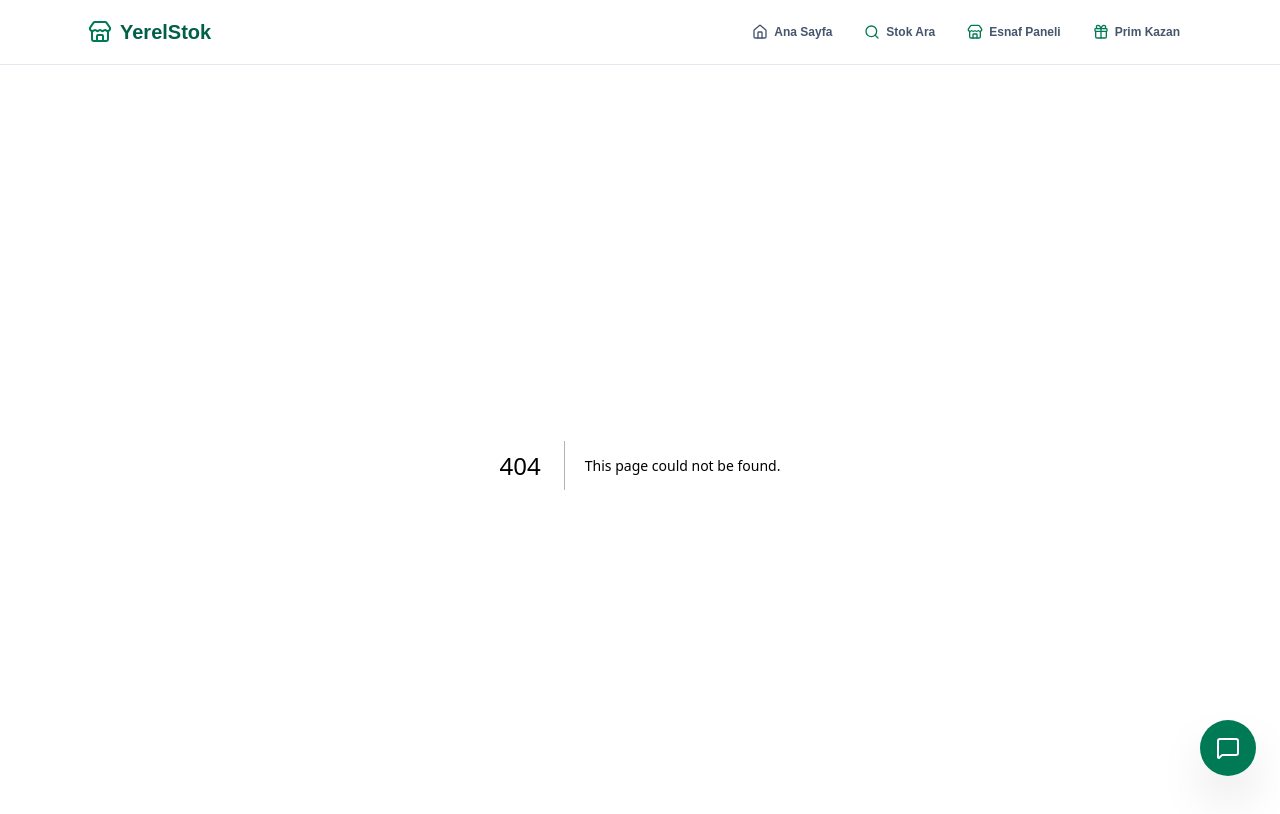
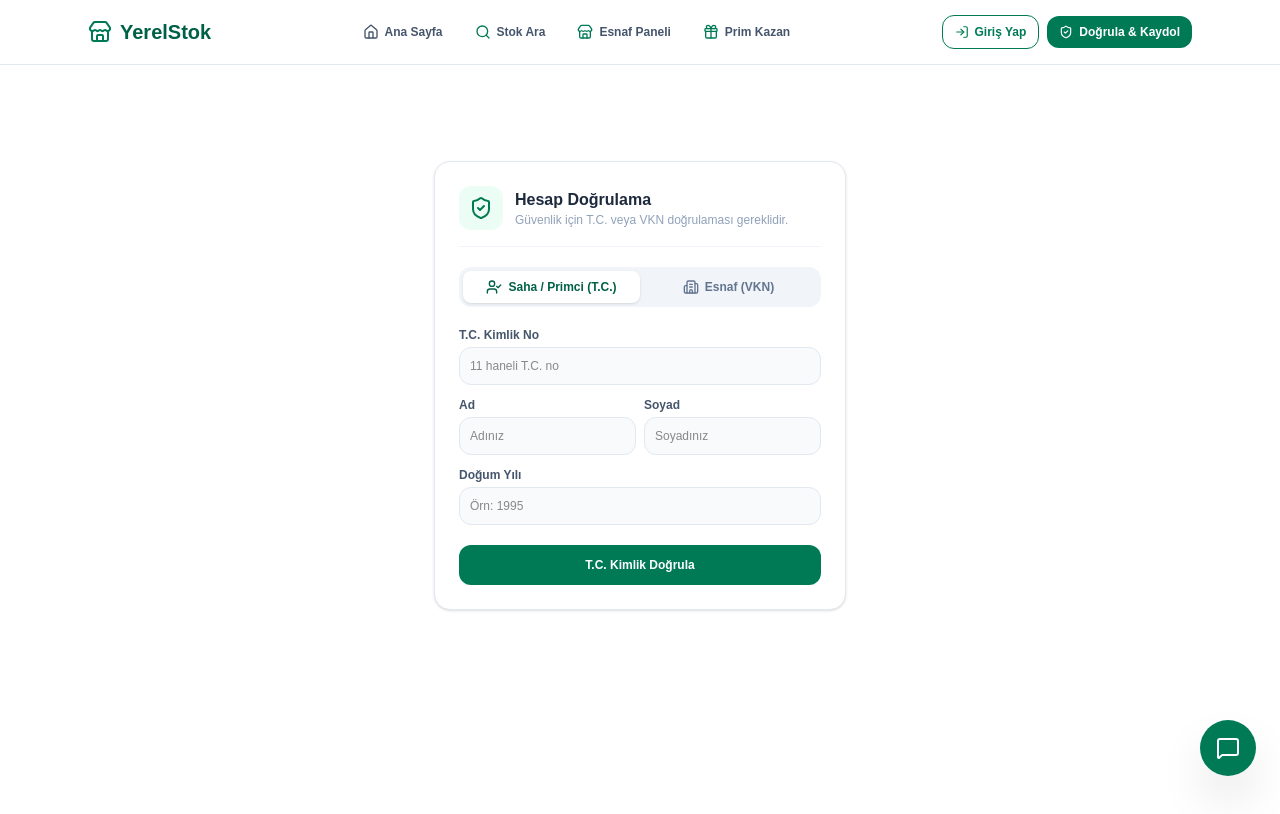
Before and after one commit to hsynn00/yerelstok, a Next.js app: page /verify in a window 1280 px wide. Before the commit this address had no page. Shown: the top 814 px of the page. Built offline with nearby package versions, Linux system fonts and the light colour scheme.

Commit message:
Ust menuye giris/cikis ve verify sayfasi eklendi

```diff
--- a/app/layout.tsx
+++ b/app/layout.tsx
@@ -1,28 +1,37 @@
+'use client';
+
 import './globals.css';
 import Link from 'next/link';
-import { Store, Search, Gift, Home } from 'lucide-react';
+import { useState } from 'react';
+import { Store, Search, Gift, Home, UserCheck, LogIn, LogOut, ShieldCheck } from 'lucide-react';
 import HeaderAndChat from '../components/HeaderAndChat';
-
-export const metadata = {
-  title: 'YerelStok - Yakındaki Esnaf Stokları',
-  description: 'Sanayi ve hırdavat esnafının canlı stok arama platformu',
-};
 
 export default function RootLayout({
   children,
 }: {
   children: React.ReactNode;
 }) {
+  // Geçici oturum durumu (Firebase Auth bağlandığında otomatik güncellenecek)
+  const [isLoggedIn, setIsLoggedIn] = useState(false);
+  const [userName, setUserName] = useState('Ahmet Y.');
+
+  const handleLogout = () => {
+    setIsLoggedIn(false);
+    alert('Çıkış yapıldı.');
+  };
+
   return (
     <html lang="tr">
       <body className="bg-slate-50 min-h-screen text-slate-800 relative">
         <header className="bg-white border-b border-slate-200 sticky top-0 z-40">
           <div className="max-w-6xl mx-auto px-6 h-16 flex items-center justify-between">
+            {/* LOGO */}
             <Link href="/" className="flex items-center gap-2 font-black text-xl text-emerald-800">
               <Store className="w-6 h-6 text-emerald-700" />
               YerelStok
             </Link>
 
+            {/* ORTA MENÜ */}
             <nav className="flex items-center gap-1 md:gap-2">
               <Link href="/" className="px-3 py-2 rounded-xl text-xs font-semibold text-slate-600 hover:bg-slate-100 flex items-center gap-1.5 transition-all">
                 <Home className="w-4 h-4" /> <span className="hidden sm:inline">Ana Sayfa</span>
@@ -37,6 +46,39 @@ export default function RootLayout({
                 <Gift className="w-4 h-4 text-emerald-700" /> <span>Prim Kazan</span>
               </Link>
             </nav>
+
+            {/* SAĞ TARAF: GİRİŞ / ÇIKIŞ & DOĞRULAMA BUTONLARI */}
+            <div className="flex items-center gap-2">
+              {!isLoggedIn ? (
+                <>
+                  <button
+                    onClick={() => setIsLoggedIn(true)} // Test için doğrudan giriş yaptırır
+                    className="px-3 py-2 border border-emerald-700 text-emerald-700 hover:bg-emerald-50 rounded-xl text-xs font-semibold flex items-center gap-1.5 transition-all cursor-pointer"
+                  >
+                    <LogIn className="w-3.5 h-3.5" /> Giriş Yap
+                  </button>
+                  <Link
+                    href="/verify"
+                    className="px-3 py-2 bg-emerald-700 hover:bg-emerald-800 text-white rounded-xl text-xs font-semibold flex items-center gap-1.5 transition-all cursor-pointer"
+                  >
+                    <ShieldCheck className="w-3.5 h-3.5" /> Doğrula & Kaydol
+                  </Link>
+                </>
+              ) : (
+                <div className="flex items-center gap-2">
+                  <span className="text-xs font-bold text-slate-700 flex items-center gap-1 bg-slate-100 px-3 py-1.5 rounded-xl border border-slate-200">
+                    <UserCheck className="w-3.5 h-3.5 text-emerald-600" /> {userName}
+                  </span>
+                  <button
+                    onClick={handleLogout}
+                    title="Çıkış Yap"
+                    className="p-2 text-slate-400 hover:text-rose-600 hover:bg-rose-50 rounded-xl transition-all cursor-pointer"
+                  >
+                    <LogOut className="w-4 h-4" />
+                  </button>
+                </div>
+              )}
+            </div>
           </div>
         </header>
 
--- /dev/null
+++ b/app/verify/page.jsx
@@ -0,0 +1,16 @@
+'use client';
+
+import IdentityVerification from '@/components/IdentityVerification';
+
+export default function VerifyPage() {
+  const handleVerified = (data) => {
+    alert(`Tebrikler! ${data.type === 'primci' ? 'T.C. Kimlik' : 'VKN'} doğrulamanız başarıyla tamamlandı. Oturum açılıyor...`);
+    window.location.href = '/prim';
+  };
+
+  return (
+    <div className="min-h-[80vh] flex items-center justify-center p-4">
+      <IdentityVerification onVerified={handleVerified} />
+    </div>
+  );
+}
```
